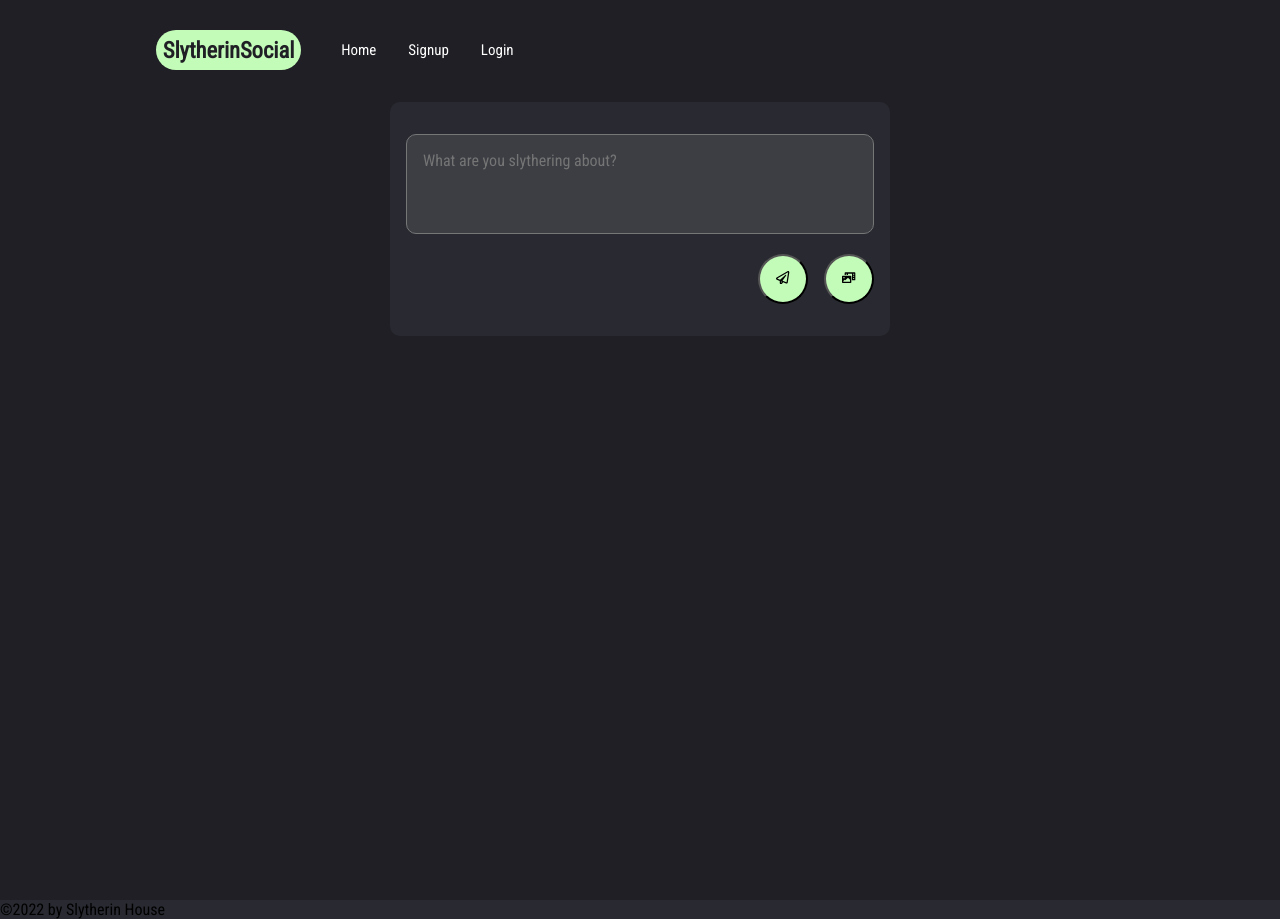
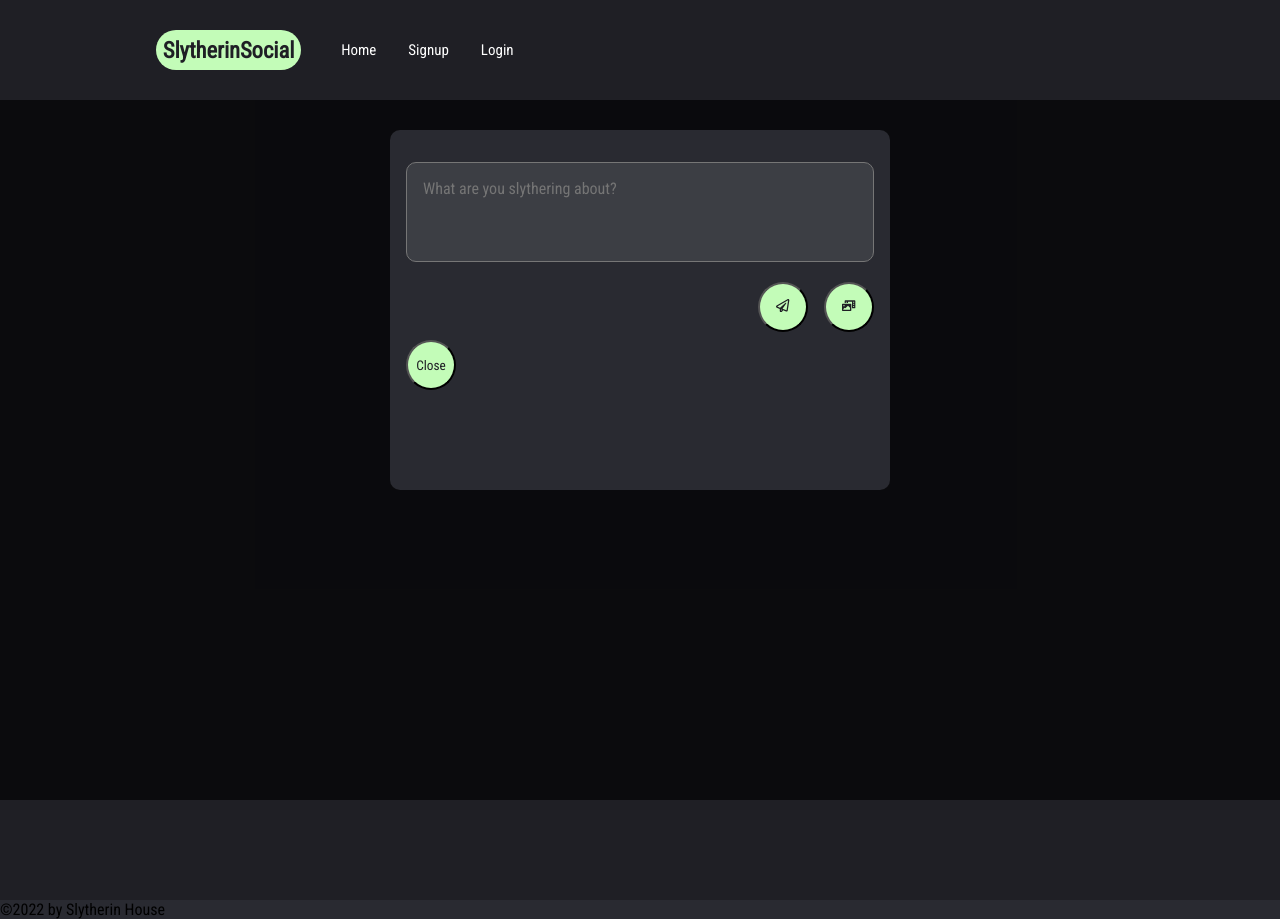
Before and after one commit to slytherin-CU-VIRT-BO/slytherin-social-app, a React (Create React App) app in the folder client/: page /newpost in a window 1280 px wide. Built offline with nearby package versions, Linux system fonts and the light colour scheme.

Commit message:
Convert New Post Page to Modal

```diff
--- a/client/src/components/Header/Header.css
+++ b/client/src/components/Header/Header.css
@@ -1,6 +1,5 @@
-
 * {
-    font-family: 'Roboto Condensed', sans-serif;
+  font-family: "Roboto Condensed", sans-serif;
   box-sizing: border-box;
   margin: 0;
   padding: 0;
@@ -9,13 +8,16 @@
 
 nav {
   font-size: calc(1rem - 1px);
-  font-family: 'Roboto Condensed',system-ui, -apple-system, BlinkMacSystemFont, 'Segoe UI', Roboto, Oxygen, Ubuntu, Cantarell, 'Open Sans', 'Helvetica Neue', sans-serif,sans-serif;
+  font-family: "Roboto Condensed", system-ui, -apple-system, BlinkMacSystemFont,
+    "Segoe UI", Roboto, Oxygen, Ubuntu, Cantarell, "Open Sans", "Helvetica Neue",
+    sans-serif, sans-serif;
   -webkit-font-smoothing: antialiased;
 
   margin: 0;
   padding: 0;
   box-sizing: border-box;
-  transition: color .5s ease-in,background .5s ease-in,background-color .5s ease-in;
+  transition: color 0.5s ease-in, background 0.5s ease-in,
+    background-color 0.5s ease-in;
   -webkit-tap-highlight-color: transparent;
   position: sticky;
   height: 7rem;
@@ -24,9 +26,14 @@
   background-color: var(--primary-400);
   display: flex;
   align-items: center;
-  grid-gap: .5rem;
-  gap: .5rem;
+  grid-gap: 0.5rem;
+  gap: 0.5rem;
 }
 
-  h1 {background: rgb(195, 252, 184); padding:0.3em;border-radius:3em;
-  color: #1f1f25}
+h1,
+button {
+  background: rgb(195, 252, 184);
+  padding: 0.3em;
+  border-radius: 3em;
+  color: #1f1f25;
+}
--- a/client/src/components/Header/Header.js
+++ b/client/src/components/Header/Header.js
@@ -1,6 +1,6 @@
 import { FaBars } from "react-icons/fa";
 import "./Header.css";
-import React from "react";
+import React, { useState } from "react";
 
 import { useQuery } from "@apollo/client";
 import { GET_ME } from "../../utils/queries";
@@ -13,13 +13,19 @@ import {
   NavBtn,
   NavBtnLink,
 } from "./HeaderElements";
+import NewPost from "../NewPost/NewPost";
 
 const Header = () => {
-  const { loading, error, data } = useQuery(GET_ME,{skip:!Auth.loggedIn()});
+  const { loading, error, data } = useQuery(GET_ME, { skip: !Auth.loggedIn() });
+  const [showModal, setShowModal] = useState(false);
 
   const logout = (event) => {
     event.preventDefault();
     Auth.logout();
+  };
+
+  const toggleModal = () => {
+    setShowModal(!showModal);
   };
 
   const renderPage = () => {
@@ -41,19 +47,18 @@ const Header = () => {
                   Home
                 </NavLink>
                 <NavMenu>
-                  <NavLink to="/newpost" activestyle="true">
-                    Post
-                  </NavLink>
                   <NavLink
                     activestyle="true"
-                    to= "/profile"
-                    state= {{username: data.me.username}}>
+                    to="/profile"
+                    state={{ username: data.me.username }}
+                  >
                     Profile
                   </NavLink>
                   <NavBtnLink to="/" onClick={logout} activestyle="false">
                     Logout
                   </NavBtnLink>
                 </NavMenu>
+                <button onClick={() => toggleModal()}>Add New Post</button>
               </Nav>
             </>
           ) : (
@@ -82,7 +87,12 @@ const Header = () => {
     }
   };
 
-  return <div>{renderPage()}</div>;
+  return (
+    <div>
+      {renderPage()}
+      {showModal && <NewPost onClose={toggleModal} />}
+    </div>
+  );
 };
 
 export default Header;
--- a/client/src/components/NewPost/NewPost.css
+++ b/client/src/components/NewPost/NewPost.css
@@ -1,19 +1,28 @@
+.newPostBackdrop {
+  background: rgba(0, 0, 0, 0.65);
+  bottom: 0;
+  left: 0;
+  overflow: auto;
+  position: fixed;
+  margin-top: 5rem;
+  right: 0;
+  top: 0;
+  z-index: 1;
+}
 .newpost {
   background-color: var(--primary-500);
   padding: 2rem 1rem;
   border-radius: 10px;
-	margin:auto;
+  margin: 50px auto;
   width: 100%;
-	margin-top: 2px;
   max-width: 500px;
-    height:90%;
+  height: 50%;
   display: flex;
   flex-direction: column;
   gap: 0.5rem;
 }
 
 .newpost textarea {
-
   -webkit-box-sizing: border-box;
   -moz-box-sizing: border-box;
   box-sizing: border-box;
@@ -36,8 +45,6 @@ label div {
   position: relative;
 }
 
-
-
 label div img,
 .newpost button img {
   font-size: 20px;
@@ -56,7 +63,6 @@ label div {
   gap: 1rem;
   width: max-content;
   margin-left: auto;
-
 }
 button {
   cursor: pointer;
--- a/client/src/components/NewPost/NewPost.js
+++ b/client/src/components/NewPost/NewPost.js
@@ -1,12 +1,13 @@
 import { useMutation } from "@apollo/client";
 import React, { useState } from "react";
-import './NewPost.css';
-import { FaPhotoVideo, FaRegPaperPlane} from 'react-icons/fa';
+import "./NewPost.css";
+import { FaPhotoVideo, FaRegPaperPlane } from "react-icons/fa";
 import { ADD_POST } from "../../utils/mutations";
 
-const NewPost = () => {
+const NewPost = (props) => {
+  const { onClose } = props;
   const [formState, setFormState] = useState({
-      postText: ""
+    postText: "",
   });
 
   const [errorMessage, setErrorMessage] = useState("");
@@ -19,9 +20,12 @@ const NewPost = () => {
 
     addPost({
       variables: {
-            postText: formState.postText
+        postText: formState.postText,
       },
     });
+
+    onClose();
+    window.location.reload(false);
   };
 
   const handleChange = (event) => {
@@ -36,19 +40,21 @@ const NewPost = () => {
   };
 
   return (
+    <div className="newPostBackdrop">
       <article className="newpost gradient-border">
         <form onSubmit={formSubmit}>
           <textarea
             placeholder="What are you slythering about?"
-        name='postText'
+            name="postText"
             onChange={handleChange}
           />
           <div className="btns">
-      <label htmlFor="PostText">
-      </label>
-      <button type="submit"><FaRegPaperPlane/></button>
+            <label htmlFor="PostText"></label>
+            <button type="submit">
+              <FaRegPaperPlane />
+            </button>
             <button>
-        < FaPhotoVideo />
+              <FaPhotoVideo />
             </button>
           </div>
           {errorMessage && (
@@ -57,7 +63,11 @@ return (
             </div>
           )}
         </form>
+        <button type="button" onClick={onClose}>
+          Close
+        </button>
       </article>
+    </div>
   );
 };
 
--- a/client/src/utils/queries.js
+++ b/client/src/utils/queries.js
@@ -1,6 +1,6 @@
 import { gql } from "@apollo/client";
 
-export const GET_ME  = gql`
+export const GET_ME = gql`
   query me {
     me {
       username
@@ -27,7 +27,7 @@ export const GET_ME  = gql`
   }
 `;
 
-export const GET_USER  = gql`
+export const GET_USER = gql`
   query user($username: String!) {
     user(username: $username) {
       username
@@ -54,7 +54,7 @@ export const GET_USER  = gql`
   }
 `;
 
-export const GET_USERS  = gql`
+export const GET_USERS = gql`
   query users {
     users {
       username
@@ -91,7 +91,7 @@ export const GET_POSTS = gql`
       lastName
     }
   }
-`
+`;
 
 export const GET_POST = gql`
   query posts($username: String!) {
@@ -103,4 +103,31 @@ export const GET_POST = gql`
       lastName
     }
   }
-`
+`;
+
+export const GET_OTHER_USERS = gql`
+  query users {
+    users(exclude: $username) {
+      username
+      firstName
+      lastName
+      email
+      posts {
+        postText
+        createdAt
+        comments {
+          commentBody
+          username
+          createdAt
+        }
+      }
+      friends {
+        firstName
+        lastName
+      }
+      friendRequests {
+        username
+      }
+    }
+  }
+`;
```
Lines whose indentation alone changed are shown as unchanged.
